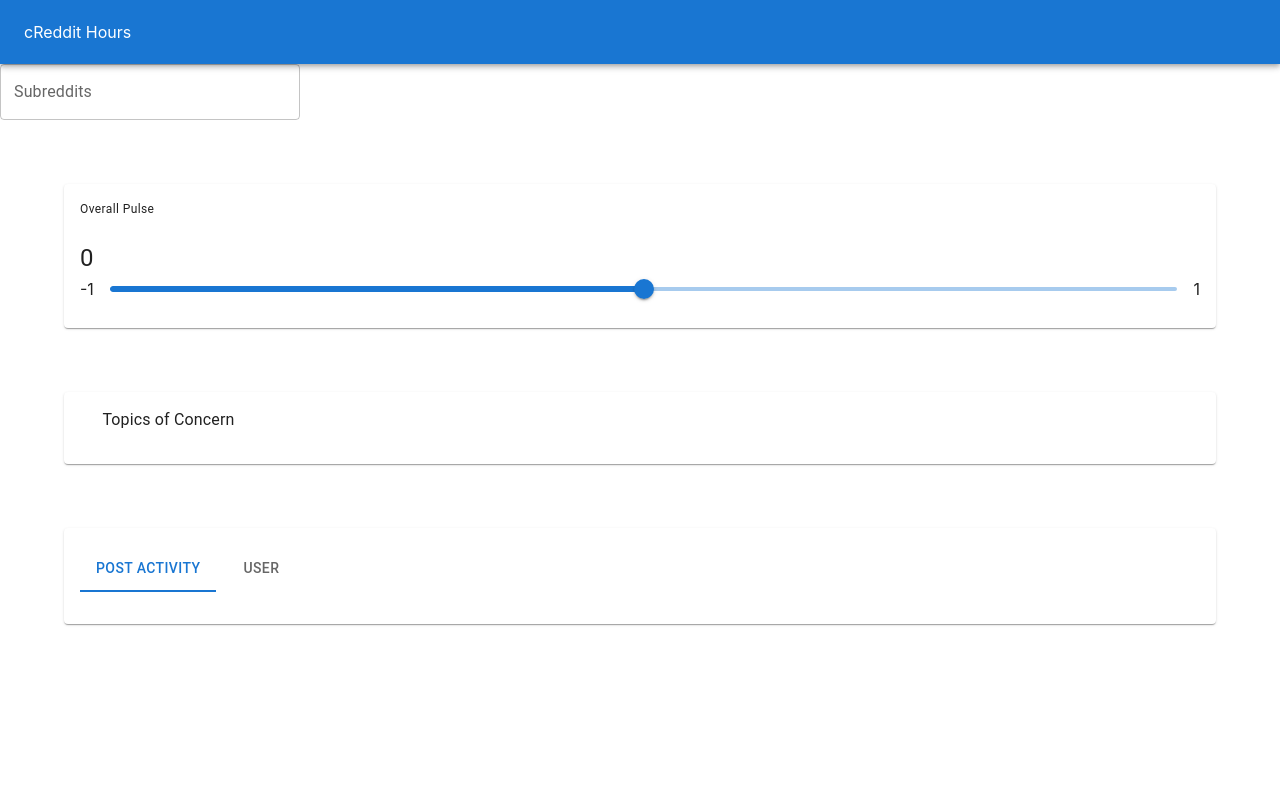
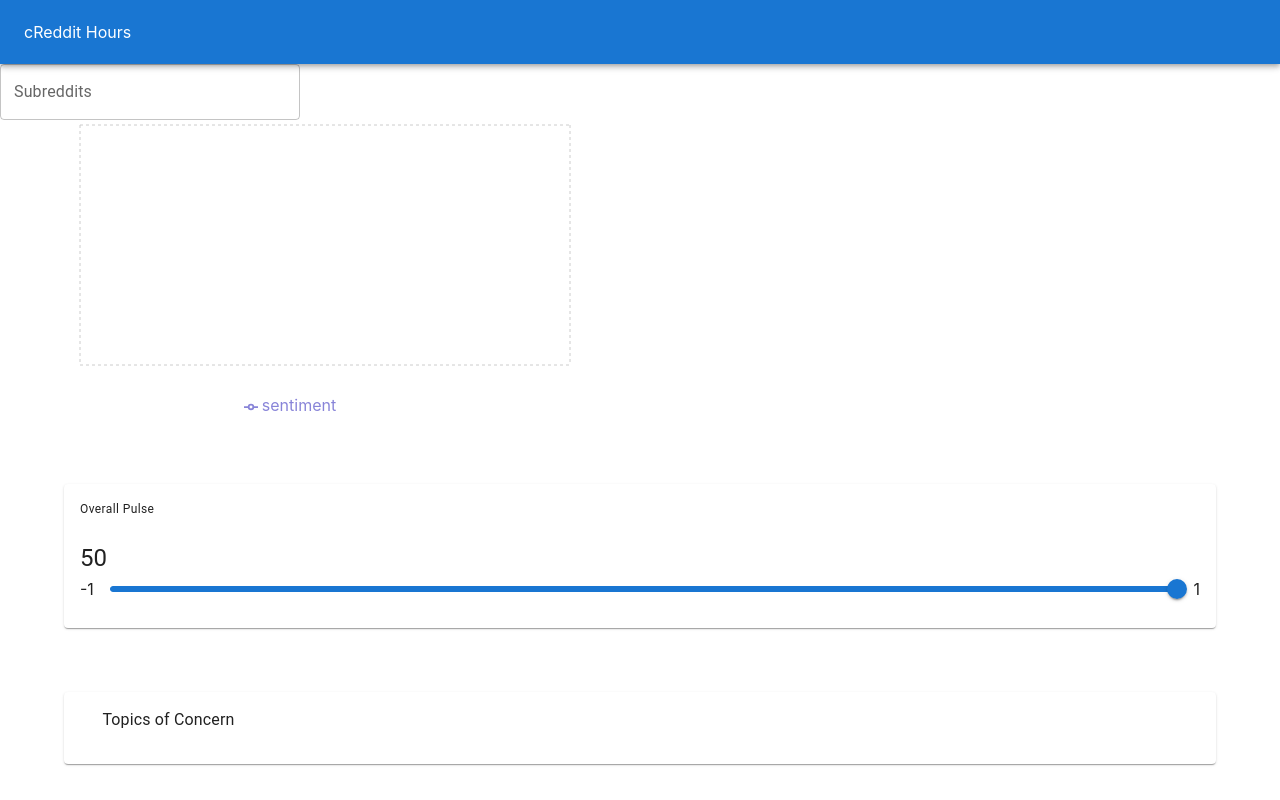
Before and after one commit to arogyadhakal/credditHours, a React (Create React App) app in the folder subreddit-app/: page / in a window 1280 px wide. Shown: the top 800 px of the page. Built offline with nearby package versions, Linux system fonts and the light colour scheme.

Commit message:
added time chart

```diff
--- a/subreddit-app/package.json
+++ b/subreddit-app/package.json
@@ -17,6 +17,7 @@
     "react-dom": "^18.2.0",
     "react-router-dom": "^6.9.0",
     "react-scripts": "^2.1.8",
+    "recharts": "^2.5.0",
     "web-vitals": "^2.1.4"
   },
   "scripts": {
--- /dev/null
+++ b/subreddit-app/src/components/graph.jsx
@@ -0,0 +1,75 @@
+import React, { useEffect, useState } from "react";
+import {
+  LineChart,
+  Line,
+  XAxis,
+  YAxis,
+  CartesianGrid,
+  Tooltip,
+  Legend,
+} from "recharts";
+import { collection, getDocs, orderBy, query, where } from "firebase/firestore";
+import { db } from "../firebase/firebase";
+
+export function PulseLineGraph({ posts }) {
+  const [pulseData, setPulseData] = useState([]);
+  const [prevSubreddit, setPrevSubreddit] = useState(null);
+
+  useEffect(() => {
+    const fetchData = async (subreddit) => {
+      const pulseQuery = query(
+        collection(db, "pulse"),
+        where("subreddit", "==", subreddit),
+        orderBy("timestamp", "asc")
+      );
+
+      const querySnapshot = await getDocs(pulseQuery);
+      console.log("querySnapshot.docs:", querySnapshot.docs);
+      const data = querySnapshot.docs.map((doc) => {
+        const { sentiment, timestamp } = doc.data();
+        return {
+          timestamp: timestamp.toDate(),
+          sentiment,
+        };
+      });
+      setPulseData(data);
+    };
+
+    if (posts.length !== 0 && posts[0].subreddit !== prevSubreddit) {
+      setPrevSubreddit(posts[0].subreddit);
+      fetchData(posts[0].subreddit);
+    }
+  }, [posts, prevSubreddit]);
+
+  console.log(pulseData);
+
+  // ... rest of the code
+
+  return (
+    <LineChart
+      width={600}
+      height={300}
+      data={pulseData}
+      margin={{
+        top: 5,
+        right: 30,
+        left: 20,
+        bottom: 5,
+      }}
+    >
+      <CartesianGrid strokeDasharray="3 3" />
+      <XAxis dataKey="timestamp" />
+      <YAxis />
+      <Tooltip />
+      <Legend />
+      <Line
+        type="monotone"
+        dataKey="sentiment"
+        stroke="#8884d8"
+        activeDot={{ r: 8 }}
+      />
+    </LineChart>
+  );
+}
+
+export default PulseLineGraph;
--- a/subreddit-app/src/components/pulse.jsx
+++ b/subreddit-app/src/components/pulse.jsx
@@ -1,10 +1,17 @@
 import { Card, Box, Stack, Typography } from "@mui/material";
 import { SliderReddit } from "./slider";
 import React from "react";
-
-/* Only gathers the overall pulse from the posts that are fetched, not within the database.
- This will show the current overall pulse of the subreddit.
- */
+import { db } from "../firebase/firebase";
+import {
+  collection,
+  addDoc,
+  getDocs,
+  where,
+  query,
+  orderBy,
+  limit,
+} from "firebase/firestore";
+import { useState, useEffect } from "react";
 
 function calculateAverageSentiment(posts) {
   if (posts.length === 0) {
@@ -19,17 +26,60 @@ function calculateAverageSentiment(posts) {
 }
 
 export function Pulse({ posts }) {
-  // const [averageSentiment, setAverageSentiment] = useState(0);
-  let averageSentiment;
-  if (posts) {
-    averageSentiment = calculateAverageSentiment(posts);
-    averageSentiment = Math.round(averageSentiment * 100) / 100
-    console.log("average Sentiment", averageSentiment);
-    // setAverageSentiment(average);
-  } else {
-    averageSentiment = 50;
-    // setAverageSentiment(50);
-  }
+  const [subreddit, setSubreddit] = useState("");
+  const [averageSentiment, setAverageSentiment] = useState(50);
+  const [lastSavedPulse, setLastSavedPulse] = useState(null);
+
+  useEffect(() => {
+    if (posts.length != 0) {
+      const avgSentiment = calculateAverageSentiment(posts);
+      const roundedAvgSentiment = Math.round(avgSentiment * 100) / 100;
+      setAverageSentiment(roundedAvgSentiment);
+      setSubreddit(posts[0].subreddit);
+    }
+  }, [posts]);
+
+  useEffect(() => {
+    if (subreddit) {
+      savePulsetoDB(averageSentiment);
+    }
+  }, [subreddit, averageSentiment]);
+
+  const savePulsetoDB = async (avgSentiment) => {
+    const currentDate = new Date();
+    const currentTime = currentDate.getTime();
+
+    const pulseQuery = query(
+      collection(db, "pulse"),
+      where("subreddit", "==", subreddit),
+      orderBy("timestamp", "desc"),
+      limit(1)
+    );
+
+    const querySnapshot = await getDocs(pulseQuery);
+
+    if (querySnapshot.size > 0) {
+      querySnapshot.forEach((doc) => {
+        const { timestamp } = doc.data();
+        const timeDiff = currentTime - timestamp.toMillis();
+        if (timeDiff >= 60000) {
+          addNewPulse(avgSentiment);
+        }
+      });
+    } else {
+      addNewPulse(avgSentiment);
+    }
+  };
+
+  const addNewPulse = async (avgSentiment) => {
+    const newPulse = {
+      subreddit: subreddit,
+      timestamp: new Date(),
+      sentiment: avgSentiment,
+    };
+    const pulseCollectionRef = collection(db, "pulse");
+    await addDoc(pulseCollectionRef, newPulse);
+  };
 
   return (
     <>
--- a/subreddit-app/src/pages/home.jsx
+++ b/subreddit-app/src/pages/home.jsx
@@ -4,9 +4,12 @@ import { Pulse } from "../components/pulse";
 import { Topics } from "../components/topics";
 import { Activity } from "../components/activity";
 import { Search } from "../components/search";
+import { PulseLineGraph } from "../components/graph";
 import React, { useState, useEffect } from "react";
 import Autocomplete from "@mui/lab/Autocomplete";
 import TextField from "@mui/material/TextField";
+import Snackbar from "@mui/material/Snackbar";
+import MuiAlert from "@mui/material/Alert";
 
 import { db } from "../firebase/firebase";
 import { collection, addDoc, getDocs, where, query } from "firebase/firestore";
@@ -14,6 +17,7 @@ import { collection, addDoc, getDocs, where, query } from "firebase/firestore";
 export function Home() {
   const [subredditData, setSubredditData] = useState({});
   const [subreddit, setSubreddit] = useState("");
+  const [errorMessage, setErrorMessage] = useState(null);
 
   const subredditOptions = ["UNC", "mildlyinfuriating"];
 
@@ -23,6 +27,11 @@ export function Home() {
       const response = await fetch(
         `http://127.0.0.1:8000/subreddit/${subredditName}`
       );
+
+      if (!response.ok) {
+        throw new Error("Error fetching subreddit posts.");
+      }
+
       const data = await response.json();
       const current_time = Math.floor(Date.now() / 1000);
 
@@ -44,8 +53,10 @@ export function Home() {
       }
 
       setSubredditData({ ...data, posts: postsWithTimeAgo });
+      setErrorMessage(null); // Reset the error message on successful fetch
     } catch (error) {
       console.error("Error fetching subreddit posts:", error);
+      setErrorMessage("Invalid subreddit name, please try again.");
     }
   };
 
@@ -80,9 +91,25 @@ export function Home() {
           onChange={(event, option) => handleOptionClick(option)}
           isOptionEqualToValue={(option, value) => option.label === value.label}
         />
+        <PulseLineGraph posts={subredditData.posts || []} />
         <Pulse posts={subredditData.posts || []} />
         <Topics posts={subredditData.posts || []} />
         <Activity posts={subredditData.posts || []} />
+        <Snackbar
+          open={!!errorMessage}
+          autoHideDuration={6000}
+          onClose={() => setErrorMessage(null)}
+          anchorOrigin={{ vertical: "top", horizontal: "center" }}
+        >
+          <MuiAlert
+            onClose={() => setErrorMessage(null)}
+            severity="error"
+            elevation={6}
+            variant="filled"
+          >
+            {errorMessage}
+          </MuiAlert>
+        </Snackbar>
       </Grid>
     </>
   );
```
Also changed, not shown: 1 other file (tests, documents, lock files or other folders).
